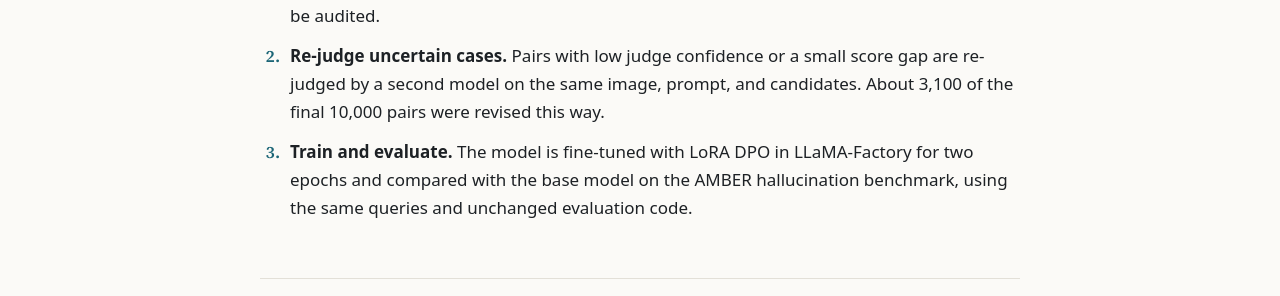
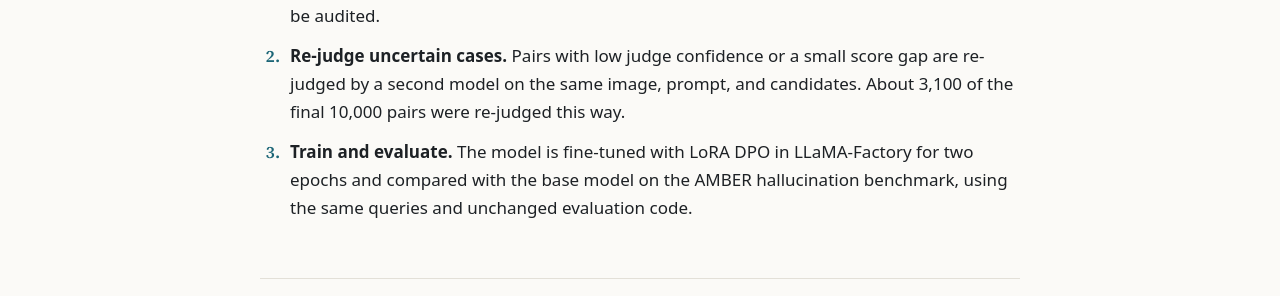
Before and after one commit to hwzhangcs/hwzhangcs.github.io, a Jekyll site: the page built from _portfolio/mllm-dpo.md, in a window 1280 px wide and 900 px high, scrolled down 620 px. Shown: the part 216-512 px from the top of the window. Built offline with Jekyll 4.4.1, drawn with Linux system fonts in a browser that asks for light colours.

Commit message:
Say re-judged, not revised, for the DPO re-judging step
The pipeline keeps only the second judgment, so how many preferences
changed is unknown.

Co-Authored-By: Claude Opus 5.5 <noreply@anthropic.com>

```diff
--- a/_portfolio/mllm-dpo.md
+++ b/_portfolio/mllm-dpo.md
@@ -21,7 +21,7 @@ The course provided ten on-policy answers from Qwen2.5-VL-3B-Instruct for each o
 
 <ol class="method-steps">
 <li><strong>Judge the candidates.</strong> A multimodal LLM judge scores the ten answers per question. Each decision is stored with its confidence, score gap, and reasoning, so the preference data can be audited.</li>
-<li><strong>Re-judge uncertain cases.</strong> Pairs with low judge confidence or a small score gap are re-judged by a second model on the same image, prompt, and candidates. About 3,100 of the final 10,000 pairs were revised this way.</li>
+<li><strong>Re-judge uncertain cases.</strong> Pairs with low judge confidence or a small score gap are re-judged by a second model on the same image, prompt, and candidates. About 3,100 of the final 10,000 pairs were re-judged this way.</li>
 <li><strong>Train and evaluate.</strong> The model is fine-tuned with LoRA DPO in LLaMA-Factory for two epochs and compared with the base model on the AMBER hallucination benchmark, using the same queries and unchanged evaluation code.</li>
 </ol>
 
```
